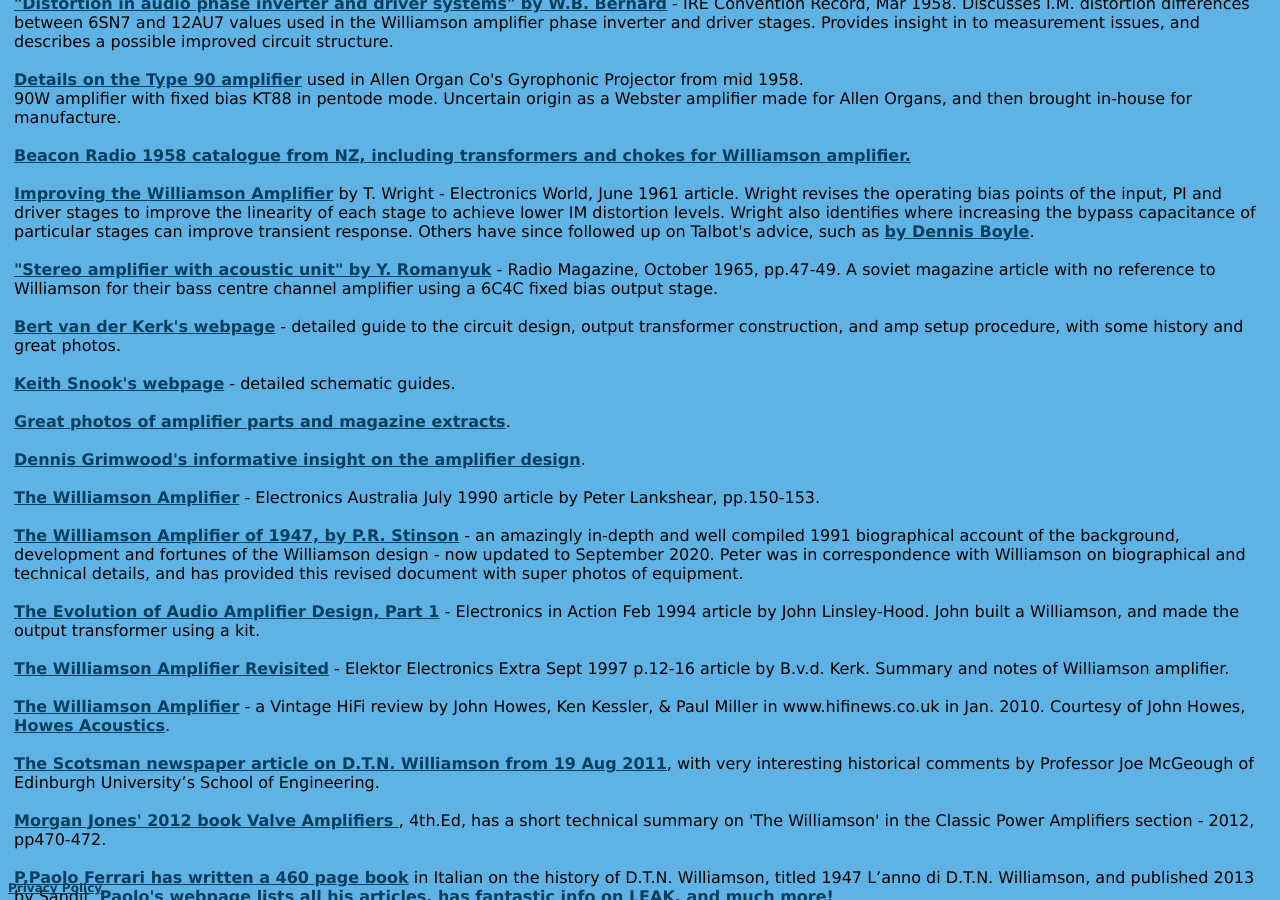
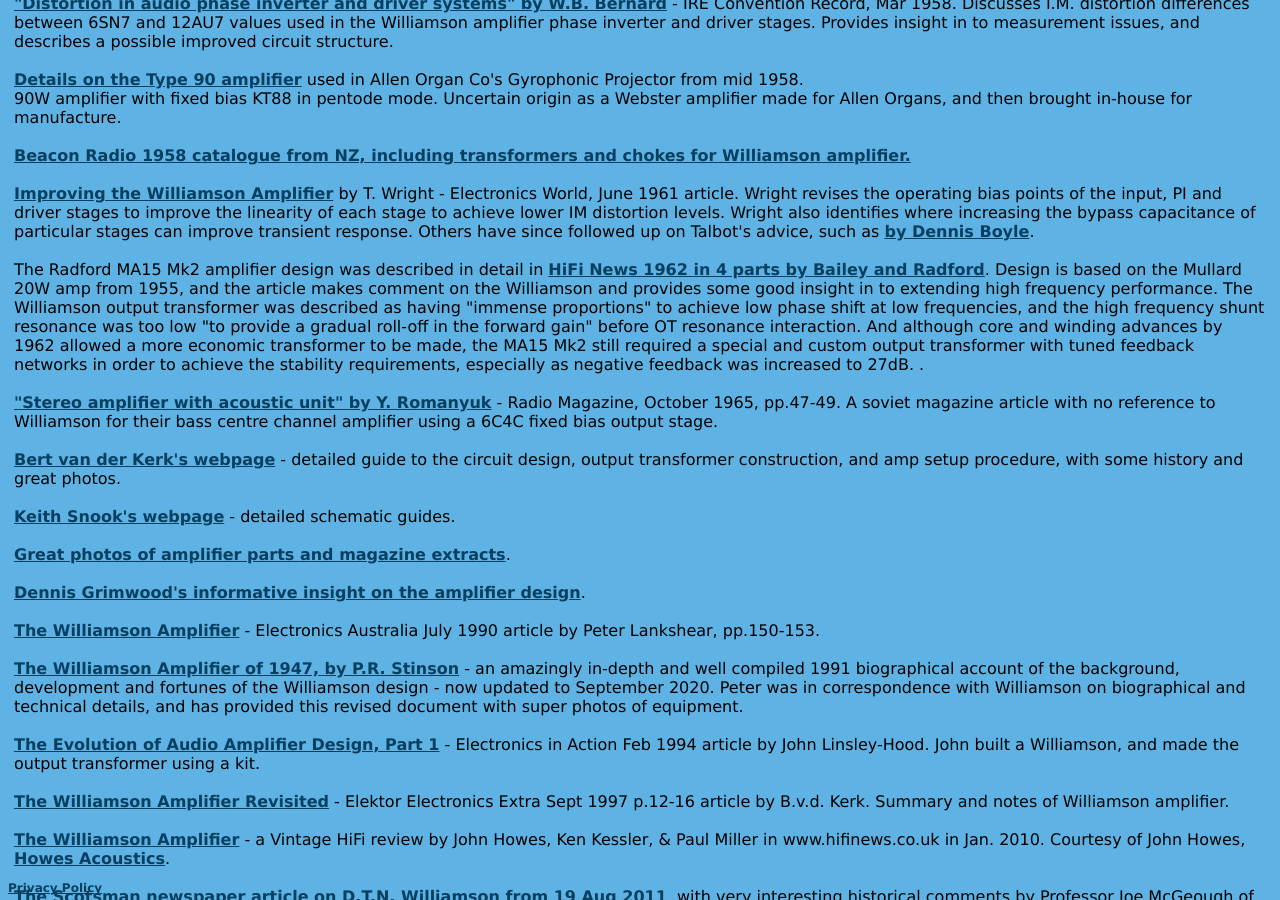
Before and after one commit to michael-robbins/michael-robbins.github.io, a Jekyll site: the page built from projects/Williamson.html, in a window 1280 px wide and 900 px high, scrolled down 6763 px. Built offline with Jekyll 4.4.1, drawn with Linux system fonts in a browser that asks for light colours.

Commit message:
Update Williamson.html

```diff
--- a/projects/Williamson.html
+++ b/projects/Williamson.html
@@ -289,6 +289,8 @@
       Wright also identifies where increasing the bypass capacitance of particular stages can improve transient response.
       Others have since followed up on Talbot's advice, such as <a href="http://www.chimeralabs.com/williamsmod.html">by Dennis Boyle</a>.
       <br /><br />
+The Radford MA15 Mk2 amplifier design was described in detail in <a href="/static/MA15 HiFi News and notes.pdf">HiFi News 1962 in 4 parts by Bailey and Radford</a>.  Design is based on the Mullard 20W amp from 1955, and the article makes comment on the Williamson and provides some good insight in to extending high frequency performance.  The Williamson output transformer was described as having "immense proportions" to achieve low phase shift at low frequencies, and the high frequency shunt resonance was too low "to provide a gradual roll-off in the forward gain" before OT resonance interaction.  And although core and winding advances by 1962 allowed a more economic transformer to be made, the MA15 Mk2 still required a special and custom output transformer with tuned feedback networks in order to achieve the stability requirements, especially as negative feedback was increased to 27dB. .
+      <br /><br />
 <a href="http://www.radioman-portal.ru/magazin/radio/1965/10.php">"Stereo amplifier with acoustic unit" by Y. Romanyuk</a> - Radio Magazine, October 1965, pp.47-49.  A soviet magazine article with no reference to Williamson for their bass centre channel amplifier using a 6C4C fixed bias output stage.
       <br /><br />
       <a href="http://www.xs4all.nl/~ideas/amps/">Bert van der Kerk's webpage</a> - detailed guide to the circuit design, output transformer construction, and amp setup procedure, with some history and great photos.
```
